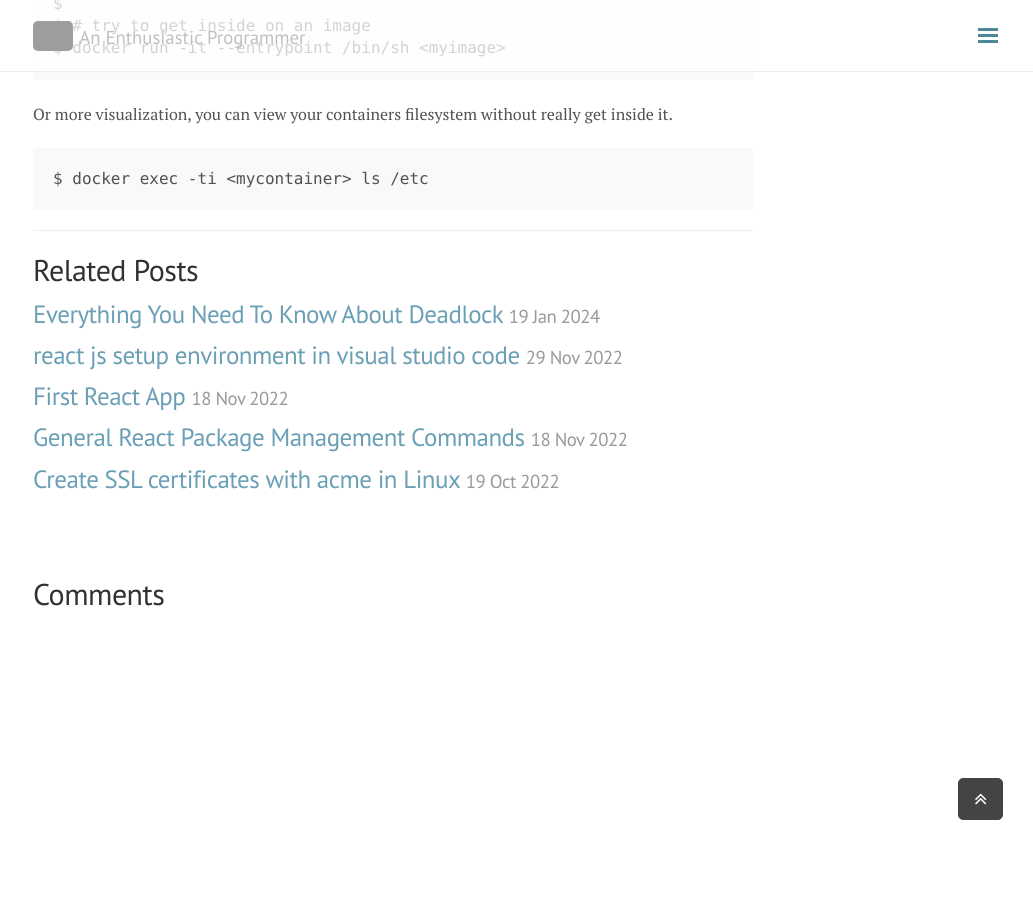
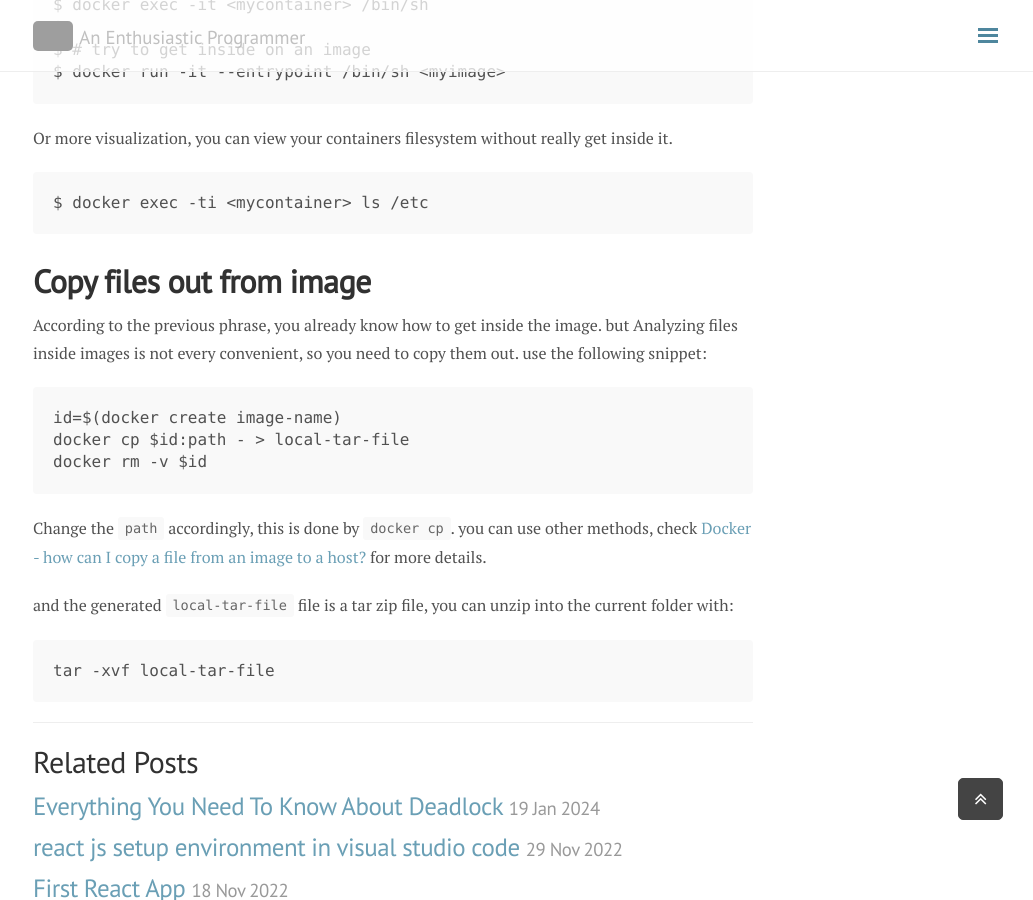
Before and after one commit to guokas/blog, a Jekyll site: the page built from _posts/2020-07-10-manage-your-images-containers.md, in a window 1280 px wide and 900 px high, scrolled down 5283 px. Shown: the whole window, without its empty margins (247-1280 px from the left). Built offline with Jekyll 4.4.1, drawn with Linux system fonts in a browser that asks for light colours; nearby versions of some CDN libraries; comment, search, counter and statistics services are not loaded; some of the changed text lies outside the part shown; grey boxes are pictures that could not be loaded.

Commit message:
fix: add copy files from image

````diff
--- a/_posts/2020-07-10-manage-your-images-containers.md
+++ b/_posts/2020-07-10-manage-your-images-containers.md
@@ -183,6 +183,7 @@ $ docker run -it --entrypoint /bin/bash <myimage>
 Error response from daemon: OCI runtime create failed: container_linux.go:349: starting container process caused "exec: \"/bin/bash\": stat /bin/bash: no such file or directory": unknown.
 ```
 You have these errors because your container/image doesn't have a `bash` command installed. However, there are still have other solutions for these problems, if your `bash` hasn't installed, you should use `/bin/sh` instead.
+
 ```
 $ # try to get inside on a container
 $ docker exec -it <mycontainer> /bin/sh
@@ -195,7 +196,21 @@ Or more visualization, you can view your containers filesystem without really ge
 $ docker exec -ti <mycontainer> ls /etc
 ```
 
+# Copy files out from image
+According to the previous phrase, you already know how to get inside the image. but Analyzing files inside images is not every convenient, so you need to copy them out. use the following snippet:
+```
+id=$(docker create image-name)
+docker cp $id:path - > local-tar-file
+docker rm -v $id
+```
+Change the `path` accordingly, this is done by `docker cp`. you can use other methods, check [Docker - how can I copy a file from an image to a host?][2] for more details.
+
+and the generated `local-tar-file` file is a tar zip file, you can unzip into the current folder with:
+```
+tar -xvf local-tar-file
+```
 
 
 
 [1]: /docker/2020/07/08/build-and-run-your-image
+[2]: https://stackoverflow.com/questions/25292198/docker-how-can-i-copy-a-file-from-an-image-to-a-host
````
